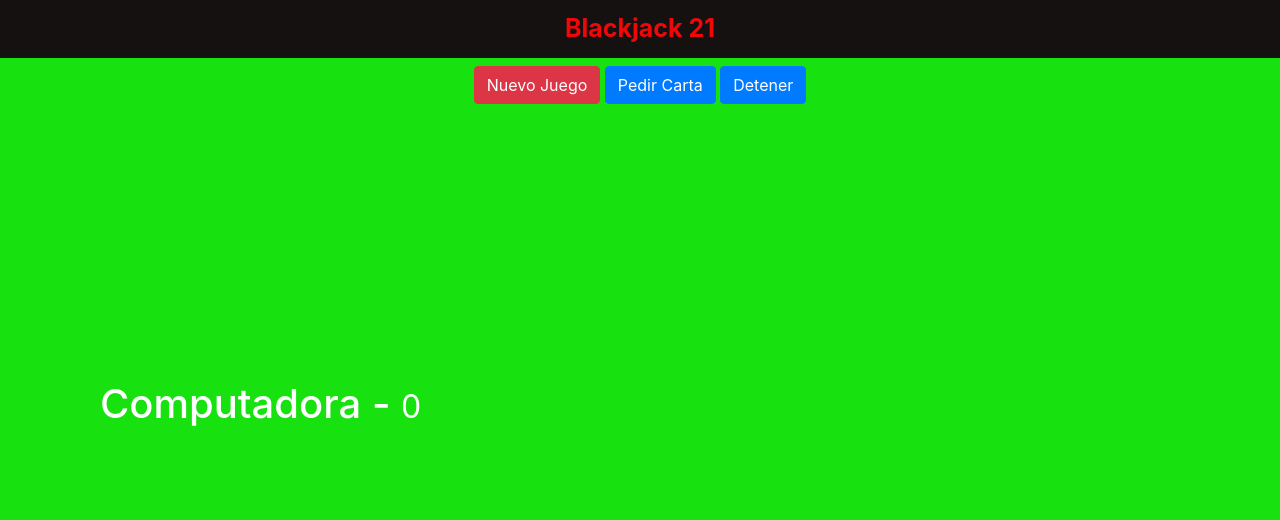
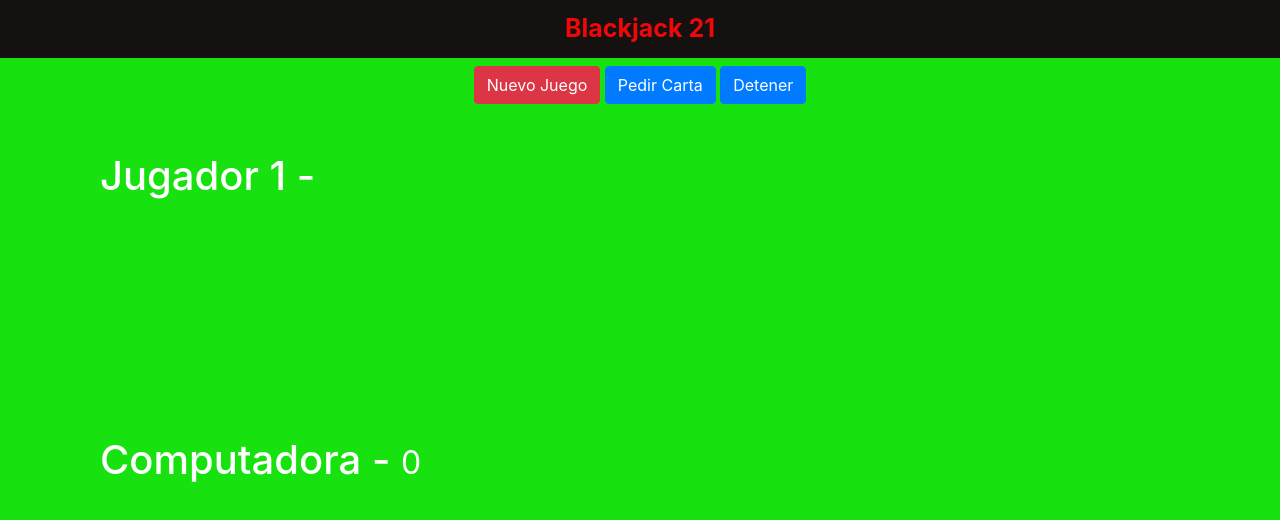
Before and after one commit to sehermosillaf/blackjackJS, a plain HTML site: page index.html in a window 1280 px wide. Drawn offline with nearby package versions, Linux system fonts and the light colour scheme.

Commit message:
Agrega id para manejar el puntaje del jugador

```diff
--- a/index.html
+++ b/index.html
@@ -24,6 +24,7 @@
 
     <div class="container row mx-auto mt-5">
         <div class="col">
+            <h1>Jugador 1 - <small id="player-score"></small></h1>
             <div id="jugador-cartas">
 
             </div>
```
